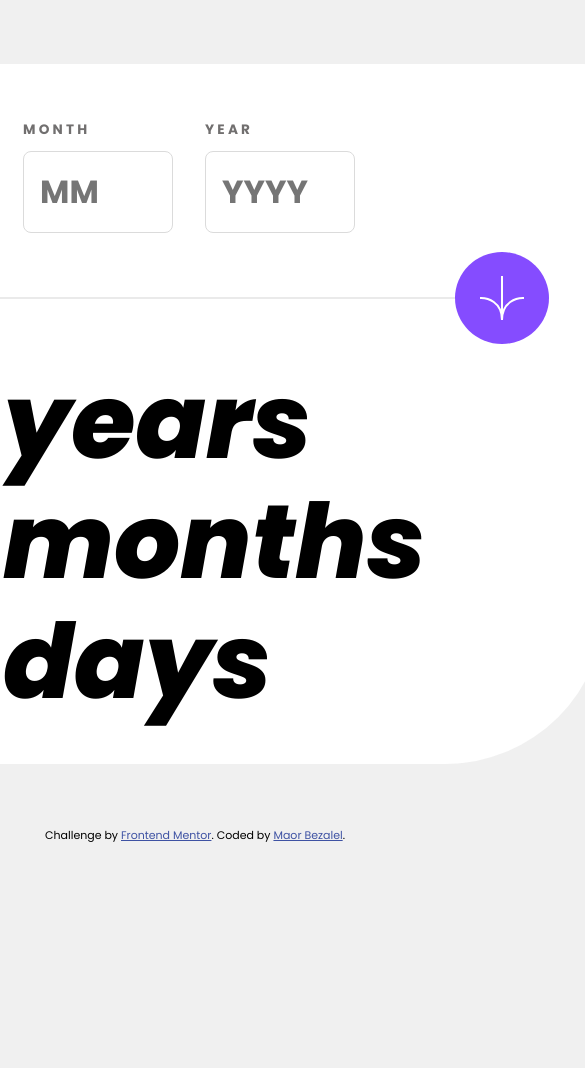
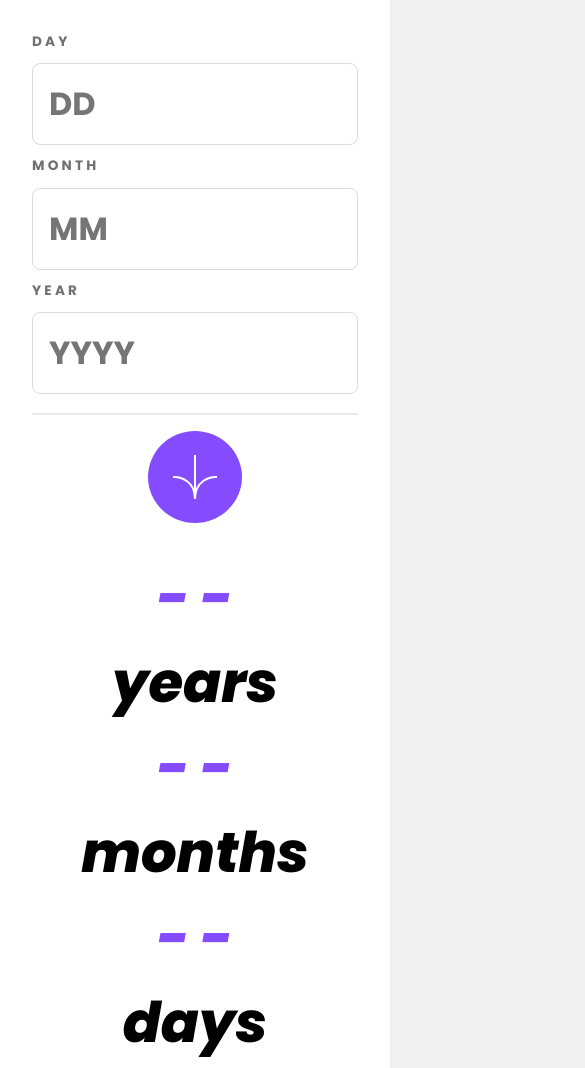
Before and after one commit to MaorBezalel/age-calculator-app, a plain HTML site: page index.html in a window 390 px wide. Shown: the top 1068 px of the page, 585 px wide, since content can reach past the window. Before the commit the page ends 844 px from the top, so only its background shows below. Drawn offline with Linux system fonts and the light colour scheme.

Commit message:
Update style.css

```diff
--- a/style.css
+++ b/style.css
@@ -179,3 +179,48 @@ footer {
 .attribution a {
     color: hsl(228, 45%, 44%);
 }
+
+@media screen and (max-width: 600px) {
+  main {
+    width: 100%;
+    height: auto;
+    border-radius: 0;
+    padding: 2rem;
+  }
+
+  .date_input_block {
+    flex-direction: column;
+    column-gap: 0;
+  }
+
+  .date_input_section {
+    width: 100%;
+  }
+
+  .date_input_section > input {
+    width: 100%;
+  }
+
+  .date_sumbit_block {
+    flex-direction: column;
+    gap: 1rem;
+  }
+
+  .date_sumbit_button {
+    margin: 0 auto;
+  }
+
+  .age_output_block {
+    margin-top: 2rem;
+    text-align: center;
+  }
+
+  .age_output_section {
+    font-size: 3.5rem;
+    height: auto;
+  }
+
+  .age_output_section > span {
+    display: block;
+  }
+}
```
